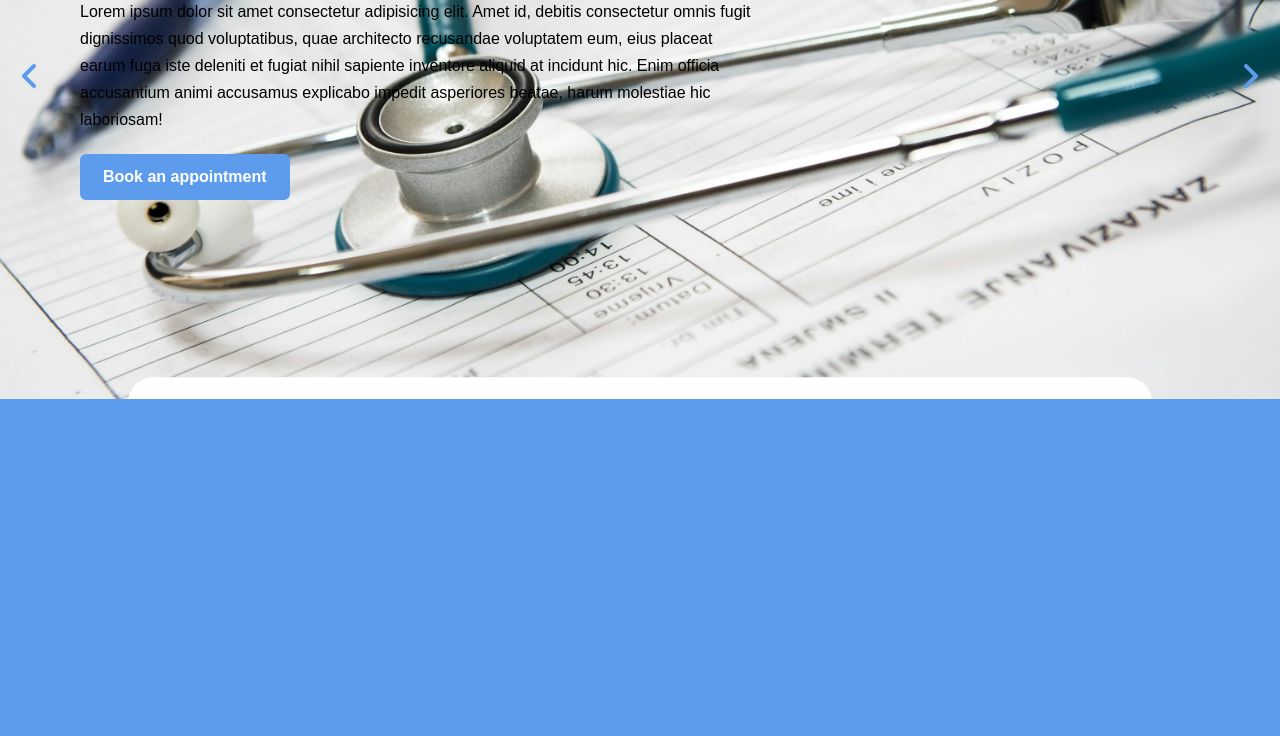
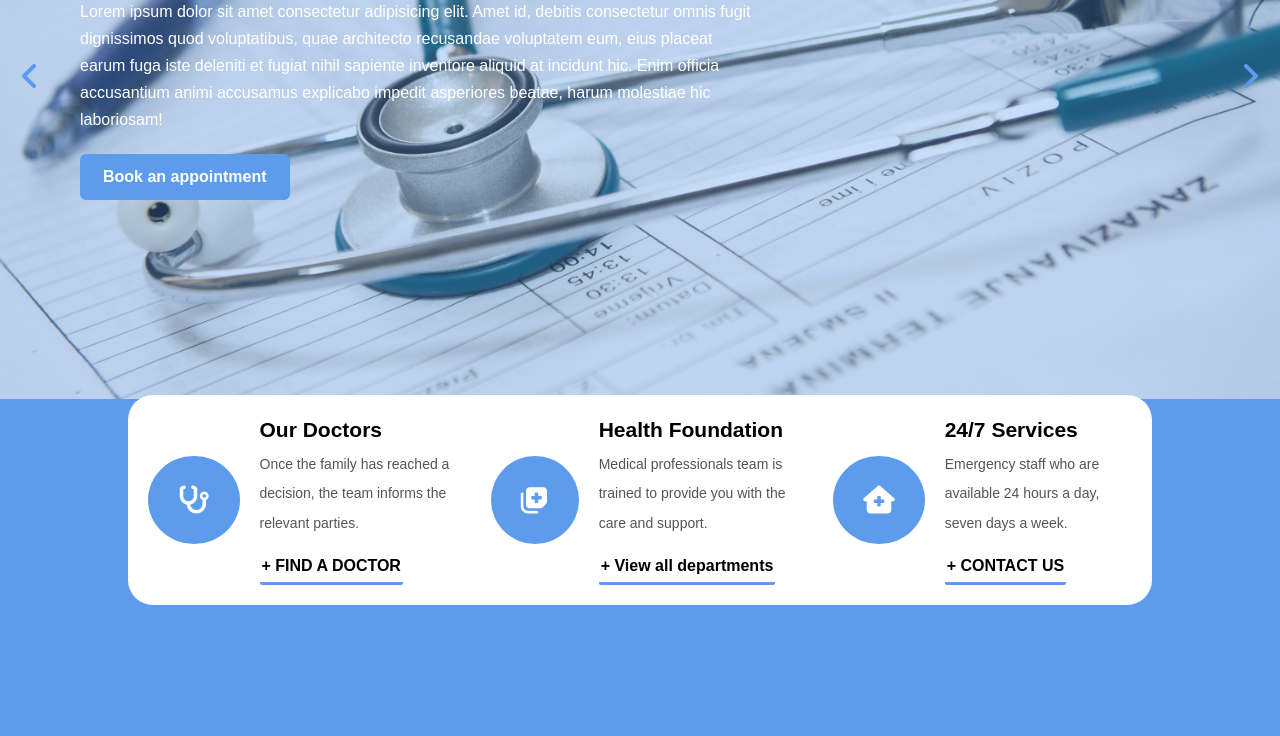
Before and after one commit to bs-ismahane/QuickRv, a plain HTML site: page index.html in a window 1280 px wide. Shown: the part 401-1137 px from the top of the page. After the commit the page ends 1048 px from the top, so only its background shows below. Drawn offline with Linux system fonts and the light colour scheme.

Commit message:
Add files via upload

```diff
--- a/css/style.css
+++ b/css/style.css
@@ -251,19 +251,32 @@ nav .navbar button:hover{
 /* hero section */
 .hero {
     position: relative;
-    color: black;
+    color: white;
     background-image: url(../images/image1.jpg);
     background-position: center;
     background-repeat: no-repeat;
     background-size: cover;
     min-height: 90vh;
 }
+.hero::after{
+    content:"";
+    position: absolute;
+    left: 0;
+    top: 0;
+    height: 100%;
+    width: 100%;
+    background-color: #5d9bec56;
+    z-index: 1;
+}
+.hero .text ,.hero > button , .features{
+    position: relative;
+    z-index: 10;
+}
 .hero .text h1{
     line-height: 1.2;
     margin-bottom: 10px;
 }
 .hero .text p{
-    color:black;
     line-height: 1.7;
     margin-bottom: 20px;
     font-style: 21px;
@@ -297,23 +310,21 @@ nav .navbar button:hover{
 }
 .features-item i{
     color:white;
-    font-size:32px;
     background-color: var(--primary-color);
-    padding:30px;
     border-radius: 50%;
     margin-right: 20px;
 }
 .features-item h3{
-    font-size:28px;
+    font-size:21px;
     margin-bottom: 5px;
 }
 .features-item p{
-    font-size:18px;
+    font-size:14px;
     color:#555;
     margin-bottom: 10px;
 }
 .features-item a{
-    font-size:21px;
+    font-size:16px;
     width: fit-content;
     padding:2px;
     border-radius: 2px;
@@ -401,7 +412,10 @@ nav .navbar button:hover{
     }
     .features-item:not(:last-of-type){
         padding-bottom: 20px;
-        /* border-bottom: 1px solid #555; */
+    }
+    .features-item i{
+        font-size:26px;
+        padding:20px;
     }
 }
 @media screen and (min-width:676px){
@@ -444,4 +458,8 @@ nav .navbar button:hover{
     .hero .text h1{
         font-size: 62px;
     }
+    .features-item i{
+        font-size:28px;
+        padding:30px;
+    }
 }
```
